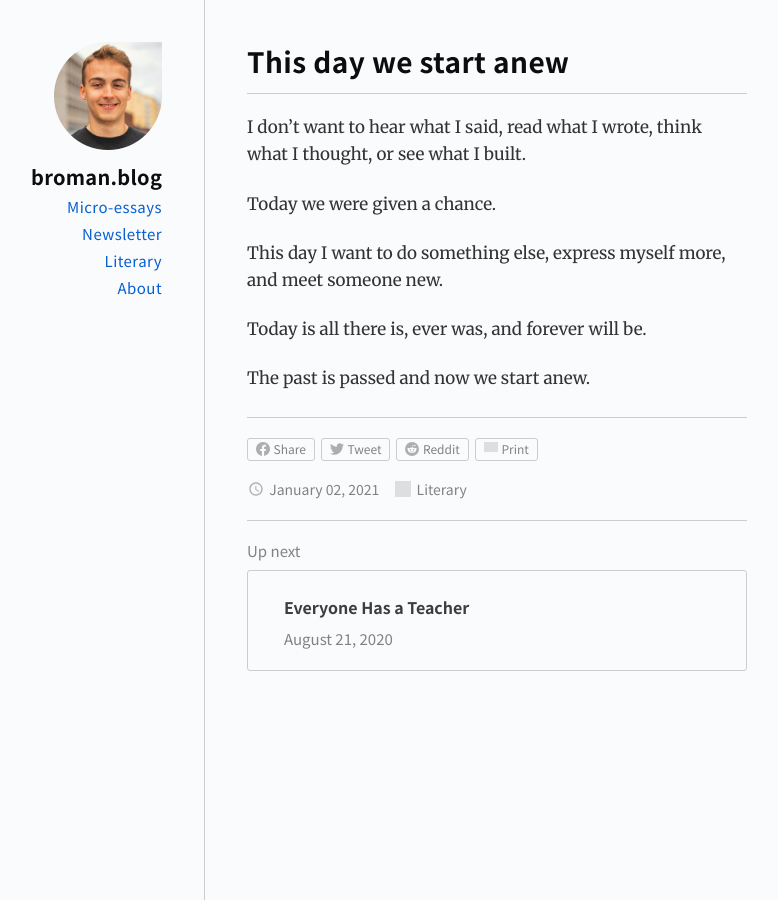
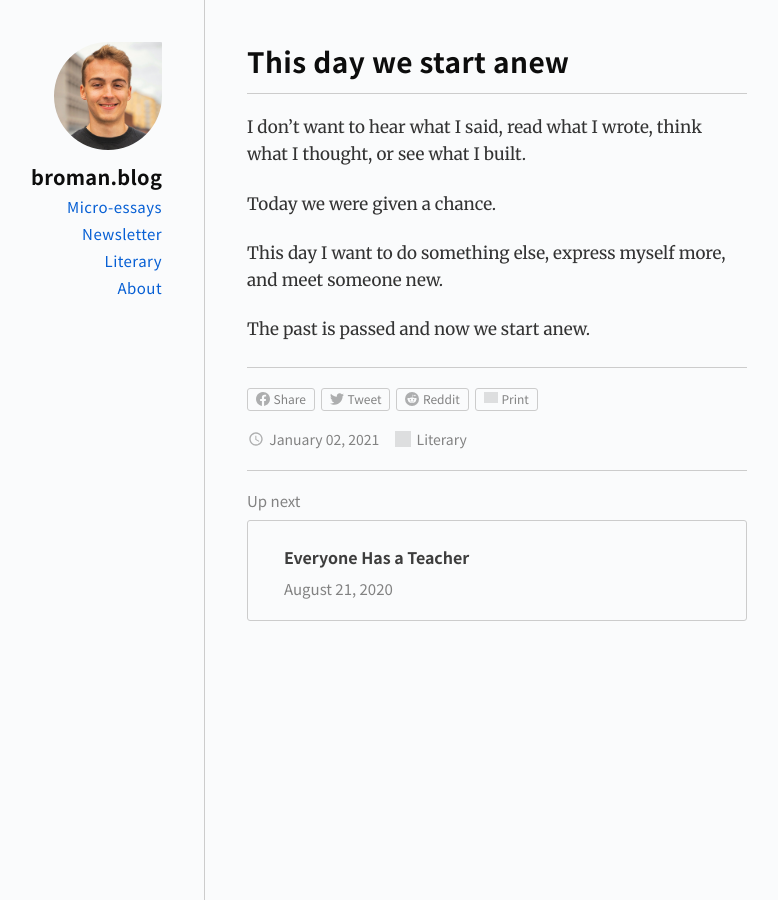
Before and after one commit to gdbroman/broman.blog, a Jekyll site: the page built from _posts/2020/2021-01-02-this-day-we-start-anew.md, in a window 1280 px wide. Shown: the whole page, without its empty margins (251-1029 px from the left). Built offline with Jekyll 4.4.1, drawn with Linux system fonts in a browser that asks for light colours; grey boxes are pictures that could not be loaded.

Commit message:
revision

```diff
--- a/_posts/2020/2021-01-02-this-day-we-start-anew.md
+++ b/_posts/2020/2021-01-02-this-day-we-start-anew.md
@@ -10,6 +10,4 @@ Today we were given a chance.
 
 This day I want to do something else, express myself more, and meet someone new.
 
-Today is all there is, ever was, and forever will be.
-
 The past is passed and now we start anew.
```
